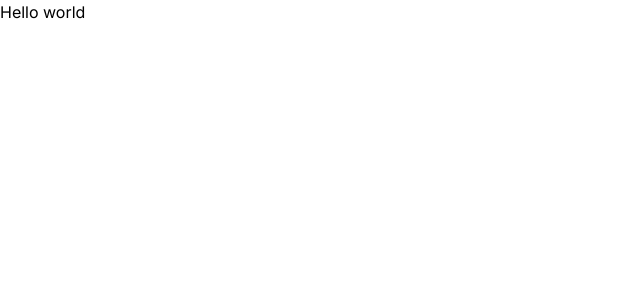
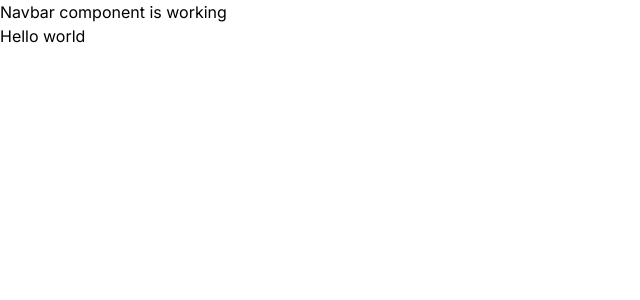
Before and after one commit to touhidhsn/touhidhasan, a Next.js app: page / in a window 1280 px wide. Shown: the top 300 px of the page, without its empty margins (0-640 px from the left). Built offline with nearby package versions, Linux system fonts and the light colour scheme.

Commit message:
component created and working

```diff
--- /dev/null
+++ b/app/components/navbar.js
@@ -0,0 +1,7 @@
+import React from 'react';
+
+const Navbar = () => {
+  return <div>Navbar component is working</div>;
+};
+
+export default Navbar;
--- a/app/layout.js
+++ b/app/layout.js
@@ -1,16 +1,16 @@
-import { Inter } from "next/font/google";
-import "./globals.css";
+import { Inter } from 'next/font/google';
+import './globals.css';
 
-const inter = Inter({ subsets: ["latin"] });
+const inter = Inter({ subsets: ['latin'] });
 
 export const metadata = {
-  title: "Create Next App",
-  description: "Generated by create next app",
+  title: 'Touhid Hasan',
+  description: 'Generated by create next app',
 };
 
 export default function RootLayout({ children }) {
   return (
-    <html lang="en">
+    <html lang='en'>
       <body className={inter.className}>{children}</body>
     </html>
   );
--- a/app/page.js
+++ b/app/page.js
@@ -1,7 +1,9 @@
+import Navbar from './components/navbar';
 export default function Home() {
   return (
-    <div>
-      <p>Hello world</p>
-    </div>
+    <main>
+      <Navbar />
+      <h1>Hello world</h1>
+    </main>
   );
 }
--- a/index.html
+++ b/index.html
@@ -1,5 +1,4 @@
 <!DOCTYPE html>
 <html lang="en">
-
-  </body>
+  <body></body>
 </html>
```
